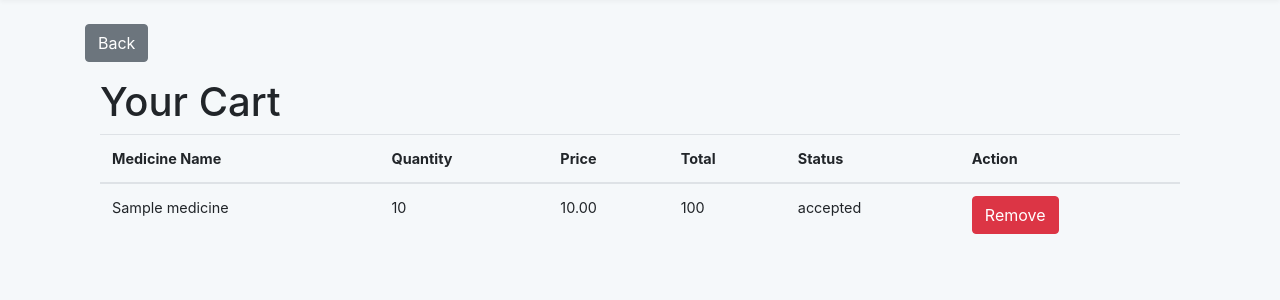
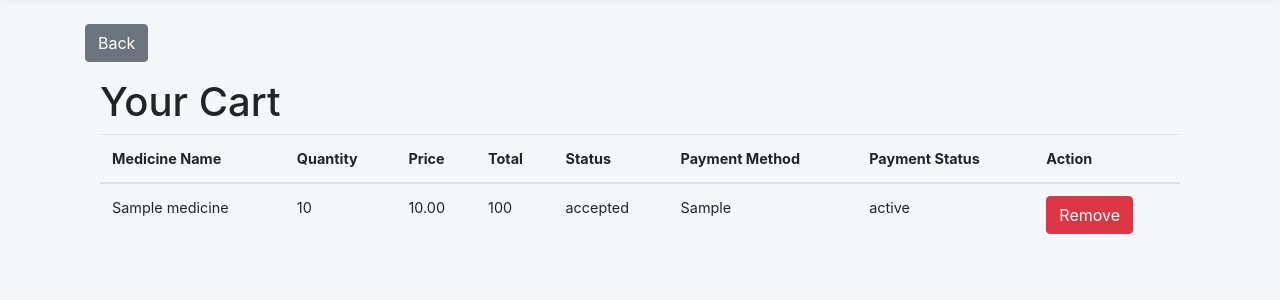
Before and after one commit to Arnab1056/Meditracker, a Laravel app: page /cart in a window 1280 px wide. Shown: the part 58-358 px from the top of the page. Run offline with Laravel 9, Linux system fonts and the light colour scheme; a user stored in the database is signed in; tables that the repository leaves empty hold one stand-in row (values such as "Sample post"); some libraries are stand-ins or nearby versions.

Commit message:
add payment method and paymentstatus in the user cart table

```diff
--- a/resources/views/cart/show.blade.php
+++ b/resources/views/cart/show.blade.php
@@ -23,7 +23,9 @@
                     <th>Quantity</th>
                     <th>Price</th>
                     <th>Total</th>
-                    <th>Status</th> <!-- New column for status -->
+                    <th>Status</th>
+                    <th>Payment Method</th> <!-- New column for payment method -->
+                    <th>Payment Status</th> <!-- New column for payment status -->
                     <th>Action</th>
                 </tr>
             </thead>
@@ -35,6 +37,8 @@
                         <td>{{ $item->price }}</td> <!-- Display price from carts table -->
                         <td>{{ $item->price * $item->quantity }}</td> <!-- Calculate total price -->
                         <td>{{ $item->status }}</td> <!-- Display status -->
+                        <td>{{ $item->payment_method }}</td> <!-- Display payment method -->
+                        <td>{{ $item->payment_status }}</td> <!-- Display payment status -->
                         <td>
                             <form action="{{ route('cart.remove', $item->id) }}" method="POST">
                                 @csrf
```
